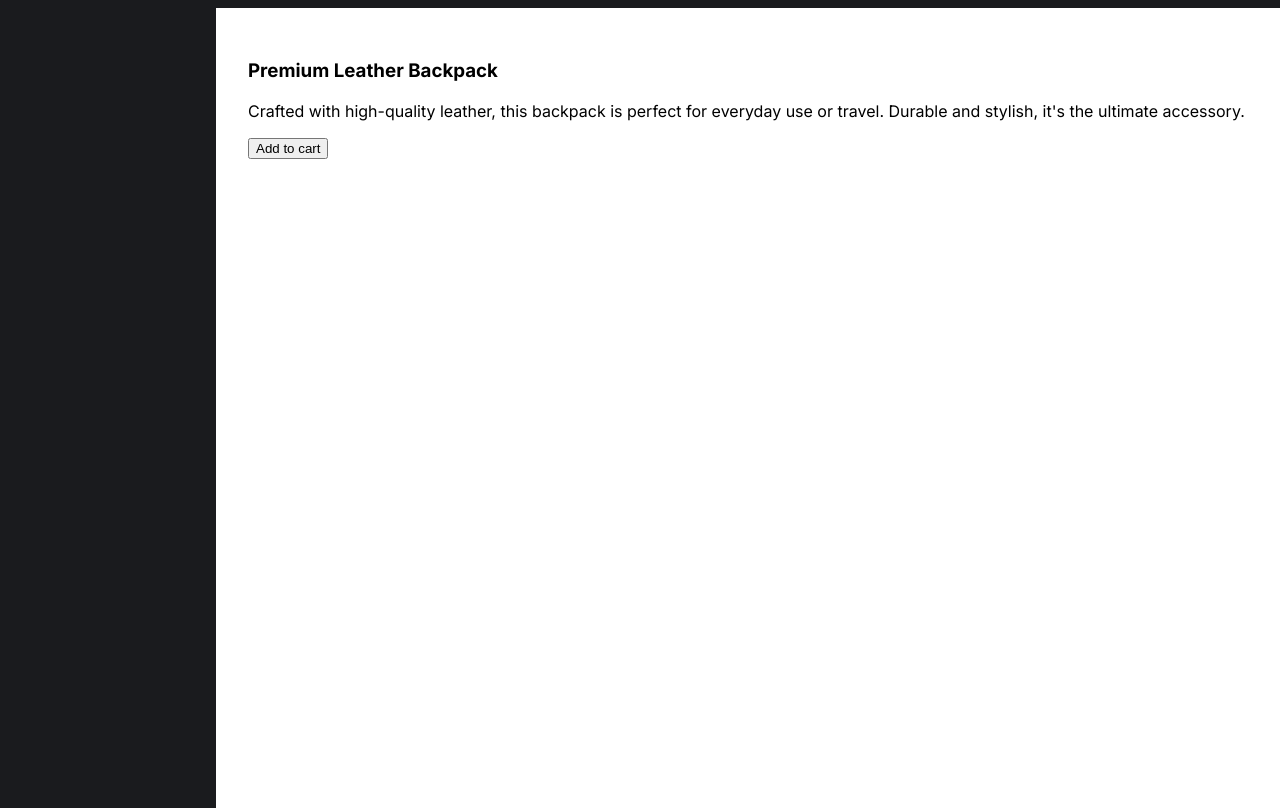
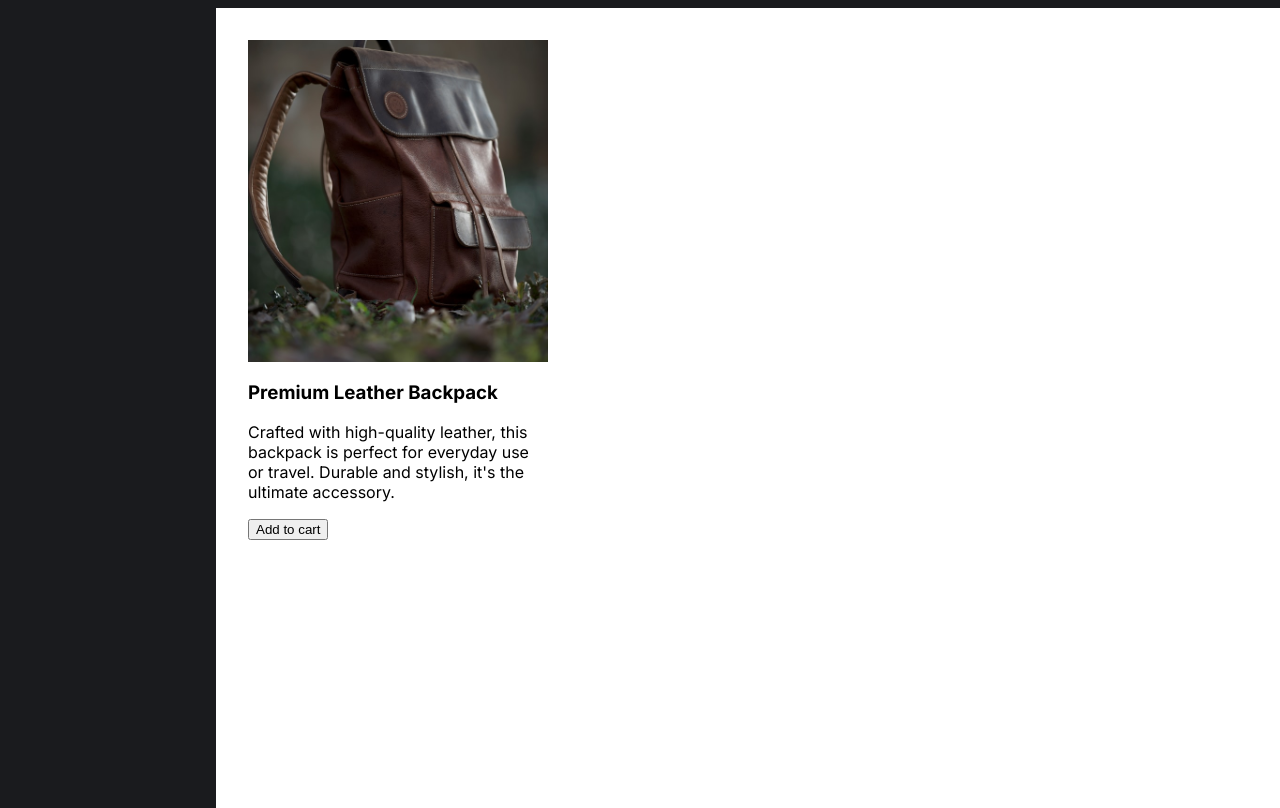
Before and after one commit to Lexicon-LTU-2024/webshop-draft-code-along, a plain HTML site: page index.html in a window 1280 px wide. Shown: the part 44-852 px from the top of the page. Drawn offline with nearby package versions, Linux system fonts and the light colour scheme.

Commit message:
added background image to product, began styling

```diff
--- a/index.css
+++ b/index.css
@@ -66,3 +66,21 @@ body {
   flex: 5;
   padding: 2rem;
 }
+
+/*########## Container > Main Content > Card ########## */
+
+.container .main-content .card {
+  display: flex;
+  flex-direction: column;
+  height: 500px;
+  width: 300px;
+}
+
+.container .main-content .card .card-image {
+  background-image: url("assets/leather-backpack.jpg");
+  background-position: center;
+  /* background-repeat: no-repeat; */
+  background-size: cover;
+  height: 100%;
+  margin: 0;
+}
```
Also changed, not shown: assets/leather-backpack.jpg (added).
